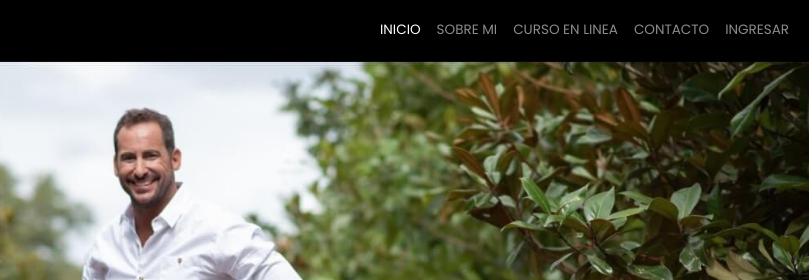
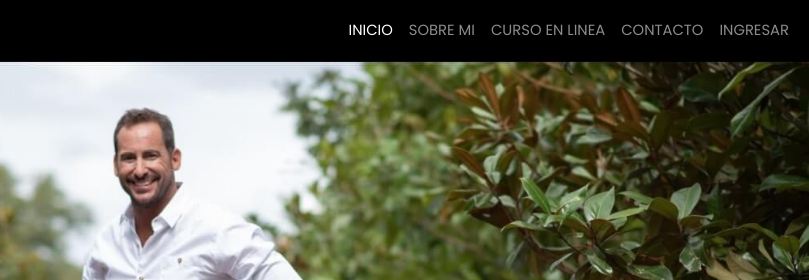
Before and after one commit to jolycent/proyectofinal, a website: page index.html in a window 1280 px wide. Shown: the top 280 px of the page, 471-1280 px from the left. Drawn offline with nearby package versions, Linux system fonts and the light colour scheme.

Commit message:
resize fuente navbar

```diff
--- a/scss/_fuentes.scss
+++ b/scss/_fuentes.scss
@@ -30,5 +30,5 @@ p {
   }
 
 a{
-    font-size: 84.6%;  /* equivale a 11px */
+    font-size: 92.3%;  /* equivale a 11px */
 }
```
Also changed, not shown: css/estilo.css.
